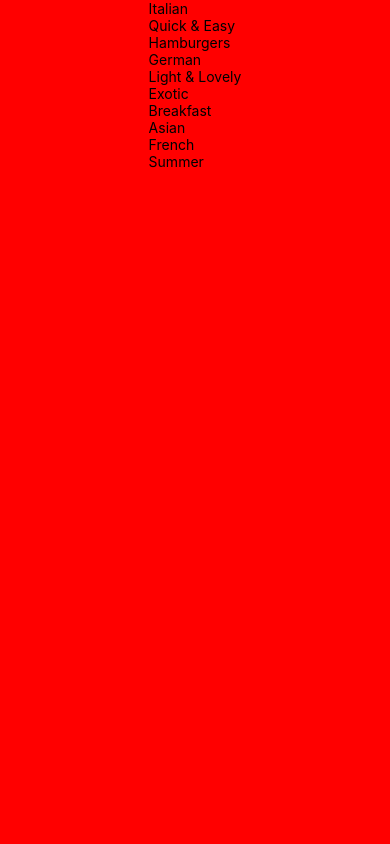
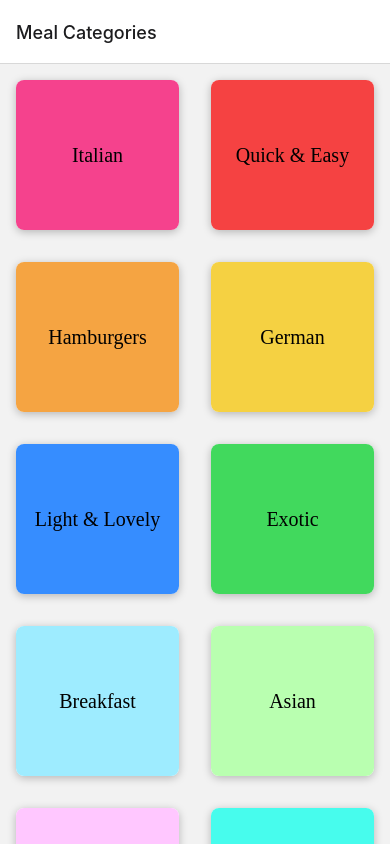
Before and after one commit to MorgynKass/Meals-App, a React Native app: screen / in a window 390 px wide. Built offline with nearby package versions, Linux system fonts and the light colour scheme.

Commit message:
adding navigation

```diff
--- a/App.js
+++ b/App.js
@@ -1,21 +1,27 @@
 import { StatusBar } from "expo-status-bar";
 import { StyleSheet, Text, View } from "react-native";
+import { useEffect } from "react";
+import { NavigationContainer } from "@react-navigation/native";
+import { createNativeStackNavigator } from "@react-navigation/native-stack";
 
 import CategoriesScreen from "./screens/CategoriesScreen";
+import MealsScreen from "./screens/MealsScreen.js";
+
+const Stack = createNativeStackNavigator();
 
 export default function App() {
   return (
-    <View style={styles.container}>
-      <CategoriesScreen />
-    </View>
+    <NavigationContainer>
+      <Stack.Navigator>
+        <Stack.Screen name="Meal Categories" component={CategoriesScreen} />
+        <Stack.Screen name="Meals" component={MealsScreen} />
+      </Stack.Navigator>
+    </NavigationContainer>
   );
 }
 
 const styles = StyleSheet.create({
   container: {
     flex: 1,
-    justifyContent: "center",
-    alignItems: "center",
-    backgroundColor: "red"
   },
 });
--- a/app.json
+++ b/app.json
@@ -18,6 +18,17 @@
         "backgroundColor": "#ffffff"
       }
     },
-    "web": {}
+    "web": {},
+    "plugins": [
+      [
+        "expo-font",
+        {
+          "fonts": [
+            "node_modules/@expo-google-fonts/montserrat/Montserrat_400Regular.ttf",
+            "node_modules/@expo-google-fonts/inter/Montserrat_700Bold.ttf"
+          ]
+        }
+      ]
+    ]
   }
 }
--- a/components/CategoryGrid.js
+++ b/components/CategoryGrid.js
@@ -1,15 +1,55 @@
-import { Pressable, View, Text } from "react-native";
+import { Pressable, View, Text, StyleSheet } from "react-native";
 
-function CategoryGrid({ title, color }) {
+function CategoryGrid({ title, color, onPress }) {
   return (
-    <View>
-      <Pressable>
-        <View>
-          <Text>{title}</Text>
+    <View style={styles.gridContainer}>
+      <Pressable
+        style={({ pressed }) => [
+          styles.pressable,
+          pressed ? styles.pressed : null,
+        ]}
+        onPress={onPress}
+      >
+        <View style={[styles.itemContainer, { backgroundColor: color }]}>
+          <Text style={styles.title}>{title}</Text>
         </View>
       </Pressable>
     </View>
   );
 }
 
+const styles = StyleSheet.create({
+  gridContainer: {
+    flex: 1,
+    margin: 16,
+    height: 150,
+    borderRadius: 8,
+    elevation: 4,
+    shadowColor: "black",
+    shadowOpacity: 0.25,
+    shadowOffset: { width: 0, height: 2 },
+    shadowRadius: 8,
+
+    // style testing
+    backgroundColor: "white",
+  },
+  pressable: {
+    flex: 1,
+  },
+  pressed: {
+    opacity: 0.5,
+  },
+  itemContainer: {
+    flex: 1,
+    justifyContent: "center",
+    alignItems: "center",
+    padding: 16,
+    borderRadius: 8,
+  },
+  title: {
+    fontSize: 20,
+    fontFamily: "Montserrat_400Regular",
+  },
+});
+
 export default CategoryGrid;
--- a/screens/CategoriesScreen.js
+++ b/screens/CategoriesScreen.js
@@ -3,17 +3,27 @@ import { FlatList } from "react-native";
 
 import CategoryGrid from "../components/CategoryGrid";
 
-function renderCategoryItem({ item }) {
-  return <CategoryGrid title={item.title} color={item.color} />;
-}
+function CategoriesScreen({ navigation }) {
+  function renderCategoryItem({ item }) {
+    function pressHandler() {
+      navigation.navigate("Meals");
+    }
+    return (
+      <CategoryGrid
+        title={item.title}
+        color={item.color}
+        onPress={pressHandler}
+      />
+    );
+  }
 
-function CategoriesScreen() {
   return (
     <FlatList
       data={CATEGORIES}
       renderItem={renderCategoryItem}
       keyExtractor={(item) => item.id}
-    ></FlatList>
+      numColumns={2}
+    />
   );
 }
 
--- /dev/null
+++ b/screens/MealsScreen.js
@@ -0,0 +1,19 @@
+import { View, StyleSheet, Text } from "react-native";
+
+import { MEALS } from "../data/dummyData";
+
+function MealsScreen() {
+  return (
+    <View style={styles.container}>
+      <Text>Meals</Text>
+    </View>
+  );
+}
+
+const styles = StyleSheet.create({
+  container: {
+    flex: 1,
+  },
+});
+
+export default MealsScreen;
```
Also changed, not shown: package.json (+8 -1 lines), assets/fonts/Montserrat-VariableFont_wght.ttf (added), 1 other file (tests, documents, lock files or other folders).
